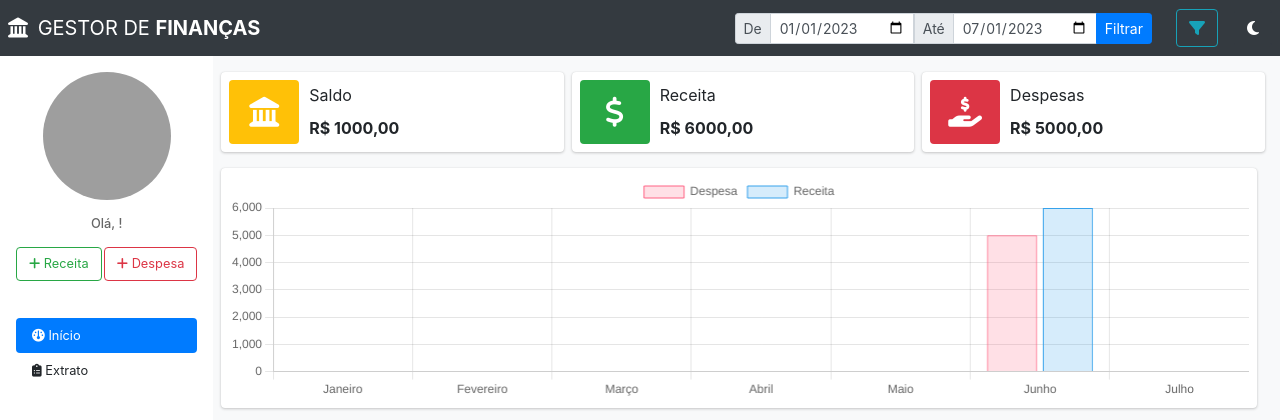
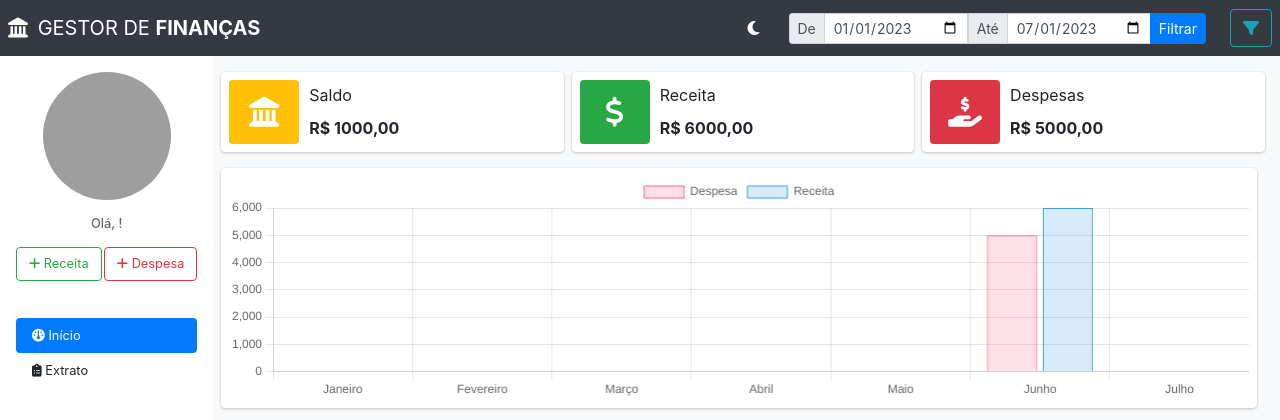
Before and after one commit to ifpi-picos/finance-management, a Django app: page /dashboard in a window 1280 px wide. Shown: the top 420 px of the page. Run offline with Django 4.2, Linux system fonts and the light colour scheme; a user stored in the database is signed in; data comes from the database, SQL or seed files in the repository; both versions use the stored data as it was after the commit; some libraries are stand-ins or nearby versions; grey boxes are pictures that could not be loaded.

Commit message:
Correção no layout do dashboard e index

```diff
--- a/financeapp/templates/financeapp/dashboard.html
+++ b/financeapp/templates/financeapp/dashboard.html
@@ -19,9 +19,6 @@
 </form>
 <button class="btn btn-outline-info ml-4" data-toggle="modal" data-target="#modalFilters">
   <i class="fas fa-filter"></i>
-</button>
-<button id="dark-mode-toggle" class="btn btn-dark ml-3">
-  <i class="fas fa-moon" id="dl-icon"></i>
 </button>
 {% endblock contentnav %}
 {% block content %}
--- a/financeapp/templates/financeapp/index.html
+++ b/financeapp/templates/financeapp/index.html
@@ -21,13 +21,11 @@
             <i class="fas fa-landmark mr-1"></i>
             GESTOR DE <strong>FINANÇAS</strong>
         </a>
-        <button class="navbar-toggler" type="button" data-toggle="collapse" data-target="#conteudoNavbarSuportado"
-            aria-controls="conteudoNavbarSuportado" aria-expanded="false" aria-label="Alterna navegação">
-            <span class="navbar-toggler-icon"></span>
-        </button>
-
         <div class="collapse navbar-collapse" id="conteudoNavbarSuportado">
             <ul class="navbar-nav mr-auto"></ul>
+            <button id="dark-mode-toggle" class="btn btn-dark mr-3">
+                <i class="fas fa-moon" id="dl-icon"></i>
+            </button>
             {% block contentnav %}{% endblock %}
         </div>
     </nav>
```
Also changed, not shown: db.sqlite3.
